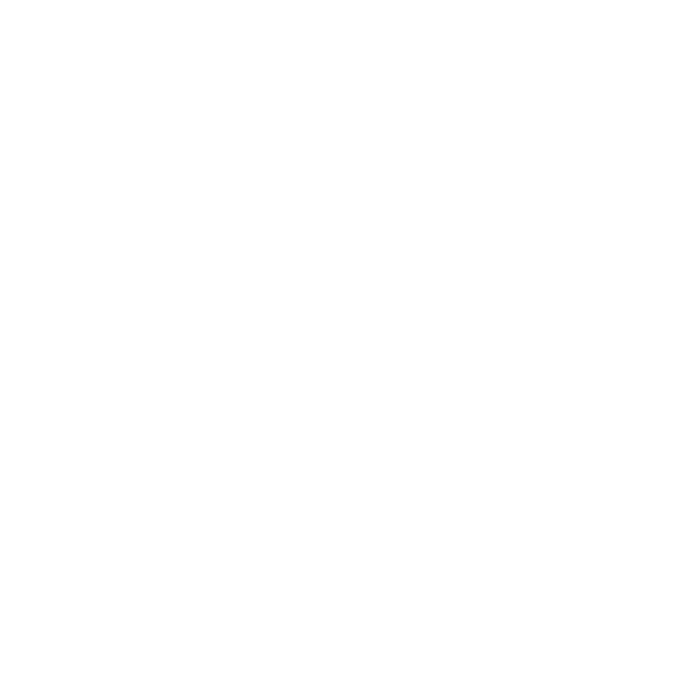
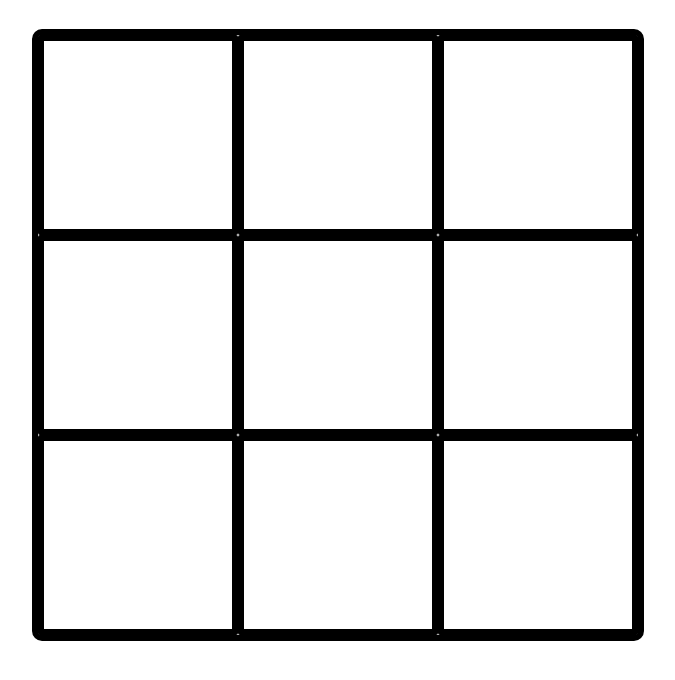
Before and after one commit to Ianclima/tic-tac-toe, a plain HTML site: page index.html in a window 1280 px wide. Shown: the whole page, without its empty margins (302-977 px from the left). Drawn offline with Linux system fonts and the light colour scheme.

Commit message:
Initial commit

```diff
--- a/index.html
+++ b/index.html
@@ -9,6 +9,9 @@
     <script src="script.js" defer></script>
 </head>
 <body>
+    <div class="alert"></div>
+    <div class="gameboard">
 
+    </div>
 </body>
 </html>
--- a/script.js
+++ b/script.js
@@ -0,0 +1,62 @@
+"use strict";
+const playerFactory = (name, index) => {
+    return {name, index};
+}
+
+const playerOne = playerFactory('Player "X"', 'X');
+const playerTwo = playerFactory('Player "O"', 'O');
+let playerturn = playerOne
+let gameEnd = false
+function changeTurn(){
+    if (playerturn == playerOne){
+        playerturn = playerTwo
+    }
+    else {
+        playerturn = playerOne
+}}
+
+const winCondition = [
+    [0,1,2],
+    [3,4,5],
+    [6,7,8],
+    [0,3,6],
+    [1,4,7],
+    [2,5,8],
+    [0,4,8],
+    [2,4,6],
+];
+
+const gameBoard = (() => {
+    let board = []
+    for (let i=0; i<9;i++){
+        board[i] = ""}
+    let gameboard = document.querySelector('.gameboard');
+    let square = null
+    for (let i=0;i < board.length; i++){
+        square = document.createElement('div');
+        square.className = 'square';
+        square.textContent = board[i];
+        gameboard.appendChild(square);}
+    Array.from(gameboard.children).forEach((square, index) => {
+        square.addEventListener('click', () => {
+        if (square.textContent == "" && gameEnd == false ){
+        board[index] = playerturn.index
+        square.textContent = board[index]
+        checkWinner()
+        changeTurn()}
+    })})
+
+    return {board}
+})();
+
+function checkWinner() {
+    winCondition.forEach((item, index) => { // [0, 1, 2, 3, 4, 5, 6, 7]
+        if (gameBoard.board[item[0]] === playerturn.index && gameBoard.board[item[1]] === playerturn.index && gameBoard.board[item[2]] === playerturn.index) {
+            let alert = document.querySelector('.alert');
+            let winAlert = document.createElement('div');
+            alert.appendChild(winAlert);
+            winAlert.textContent = playerturn.name + " Wins!";
+            console.log('winner!');
+            gameEnd = true
+           }
+        })}
--- a/style.css
+++ b/style.css
@@ -0,0 +1,47 @@
+html {
+    margin: 0px;
+    height: 100%;
+    width: 100%;
+ }
+
+body{
+    margin: 0;
+    background-color: white;
+    display: grid;
+    justify-content: center;
+    align-items: center;
+    height: 100%;
+}
+
+.gameboard{
+    width: 600px;
+    height: 600px;
+    margin: 0 auto;
+    background-color: white;
+    border: 6px solid black;
+    border-radius: 10px;
+    display: grid;
+    grid-template: repeat(3, 1fr) / repeat(3, 1fr);
+    margin-bottom: 150px;
+}
+
+.square{
+  border: 6px solid black;
+  border-radius: 2px;
+  font-family: Helvetica;
+  font-weight: bold;
+  font-size: 10em;
+  display: flex;
+  justify-content: center;
+  align-items: center;
+}
+
+.alert{
+    display: grid;
+    justify-content: center;
+    align-items: center;
+    font-size: xx-large;
+    height: 0px;
+    padding: 0px;
+    margin: 0px;
+}
```
